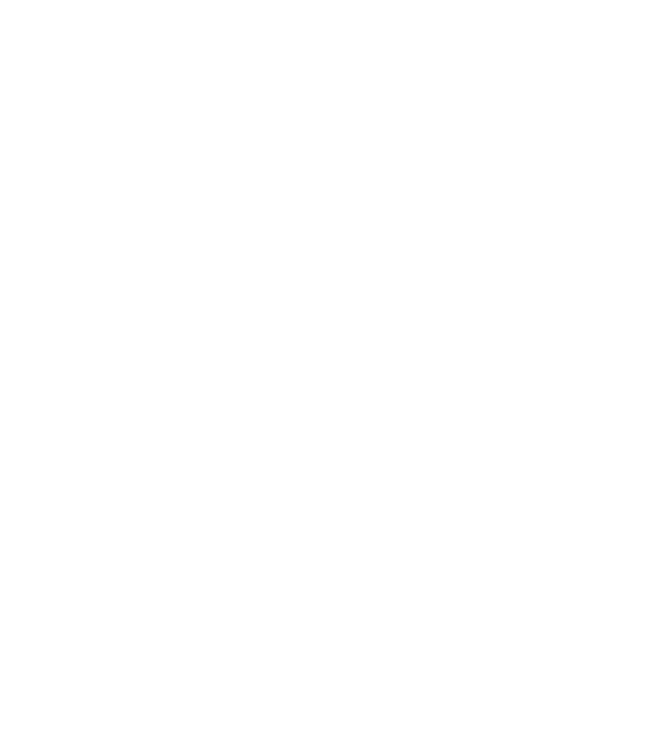
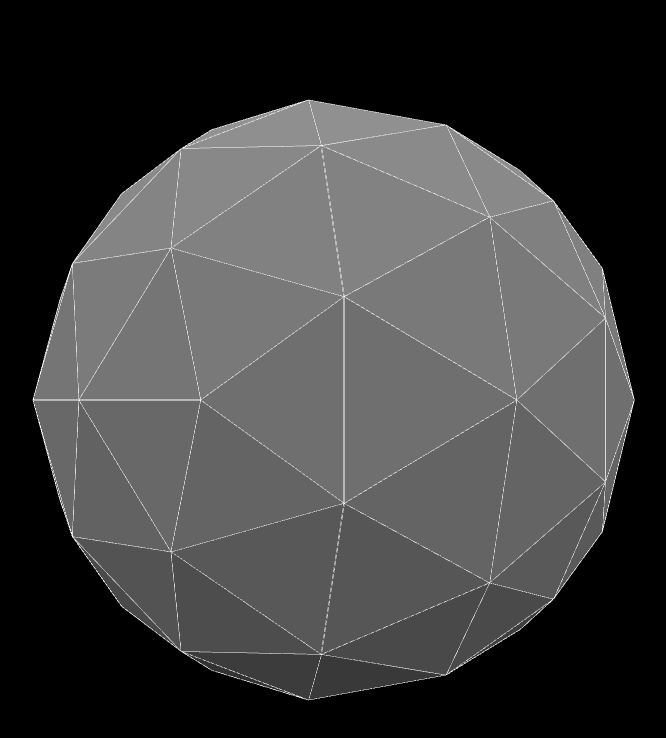
Before and after one commit to graffiti75/Icosa, a website built with Vite: page index.html in a window 1280 px wide. Shown: the whole page, without its empty margins (306-972 px from the left). Built offline with nearby package versions, Linux system fonts and the light colour scheme; animation ran at ten frames a second.

Commit message:
Project configured

```diff
--- a/index.js
+++ b/index.js
@@ -1 +1,39 @@
-console.log('Robot Bobby was here');
+import * as THREE from "three";
+
+const w = window.innerWidth;
+const h = window.innerHeight;
+const renderer = new THREE.WebGLRenderer({ antialias: true });
+renderer.setSize(w, h);
+document.body.appendChild(renderer.domElement);
+const fov = 75;
+const aspect = w / h;
+const near = 0.1;
+const far = 10;
+const camera = new THREE.PerspectiveCamera(fov, aspect, near, far);
+camera.position.z = 2;
+const scene = new THREE.Scene();
+
+const geo = new THREE.IcosahedronGeometry(1.0, 2);
+const mat = new THREE.MeshStandardMaterial({
+    color: 0xffffff,
+    flatShading: true,
+});
+const mesh = new THREE.Mesh(geo, mat);
+scene.add(mesh);
+
+const wireMat = new THREE.MeshBasicMaterial({
+    color: 0xffffff,
+    wireframe: true,
+});
+const wireMesh = new THREE.Mesh(geo, wireMat);
+mesh.add(wireMesh);
+
+const hemiLight = new THREE.HemisphereLight(0xffffff, 0x000000);
+scene.add(hemiLight);
+
+function animate(t = 0) {
+    requestAnimationFrame(animate);
+    mesh.rotation.y = t * 0.0001;
+    renderer.render(scene, camera);
+}
+animate();
--- /dev/null
+++ b/vite.config.js
@@ -0,0 +1,6 @@
+export default {
+    base: "/Icosa/",
+    server: {
+        open: true,
+    },
+};
```
Also changed, not shown: package.json (added, +26 -0 lines), index.html (indentation only), 3 other files.
